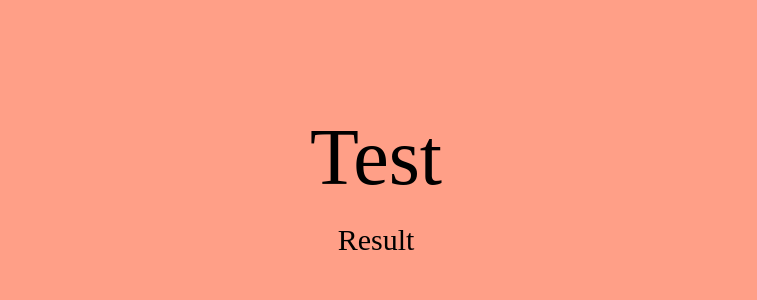
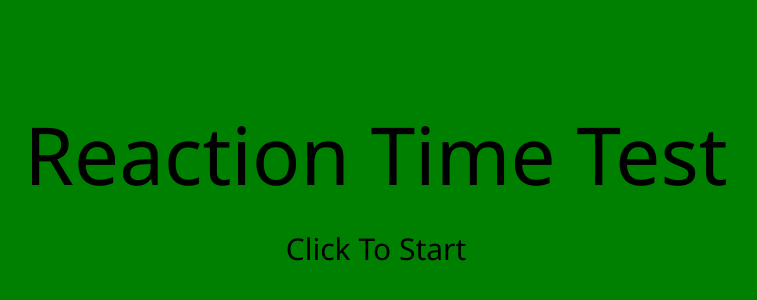
Before and after one commit to harsh-sreehari/Reaction-Time-Website, a plain HTML site: page index.html in a window 1280 px wide. Shown: the part 216-516 px from the top of the page, without its empty margins (264-1021 px from the left). Drawn offline with Linux system fonts and the light colour scheme.

Commit message:
New font, score given in text instead of alert

```diff
--- a/index.html
+++ b/index.html
@@ -7,10 +7,13 @@
         <meta name="description" content="">
         <meta name="viewport" content="width=device-width, initial-scale=1">
         <link rel="stylesheet" href="styles.css">
+        <link rel="preconnect" href="https://fonts.googleapis.com">
+        <link rel="preconnect" href="https://fonts.gstatic.com" crossorigin>
+        <link href="https://fonts.googleapis.com/css2?family=Noto+Sans:ital,wght@0,100..900;1,100..900&display=swap" rel="stylesheet">
     </head>
     <body>
-        <div class="title">Test</div>
-        <div class="result">Result</div>
+        <div class="title">Reaction Time Test</div>
+        <div class="result">Click To Start</div>
         <script src="script.js" async defer></script>
     </body>
 </html>
--- a/script.js
+++ b/script.js
@@ -12,7 +12,7 @@ function RandomTimer(min, max) {
 function startGame() {
     body.style.backgroundColor = '#FF9F87';
     waitingForGreen = false;
-    let time = RandomTimer(4, 9);
+    let time = RandomTimer(4, 7);
     setTimeout(function() {
         body.style.backgroundColor = 'green';
         greenTimestamp = Date.now();
@@ -20,12 +20,19 @@ function startGame() {
     }, time * 1000);
 }
 
+const result = document.querySelector('.result');
+
 body.addEventListener('click', function() {
     if (!waitingForGreen) {
         startGame();
+        if (result) {
+            result.textContent = 'Wait for Green';
+        }
     } else {
         let reaction = Date.now() - greenTimestamp;
-        alert('Your reaction time: ' + reaction + ' ms');
+        if (result) {
+            result.textContent = 'Your reaction time: ' + reaction + ' ms';
+        }
         waitingForGreen = false;
         body.style.backgroundColor = '';
     }
--- a/styles.css
+++ b/styles.css
@@ -1,4 +1,5 @@
 body {
+    font-family: 'Noto Sans',sans-serif;
     background-color: #4DC3FF;
     display: flex;
     flex-direction: column;
```
